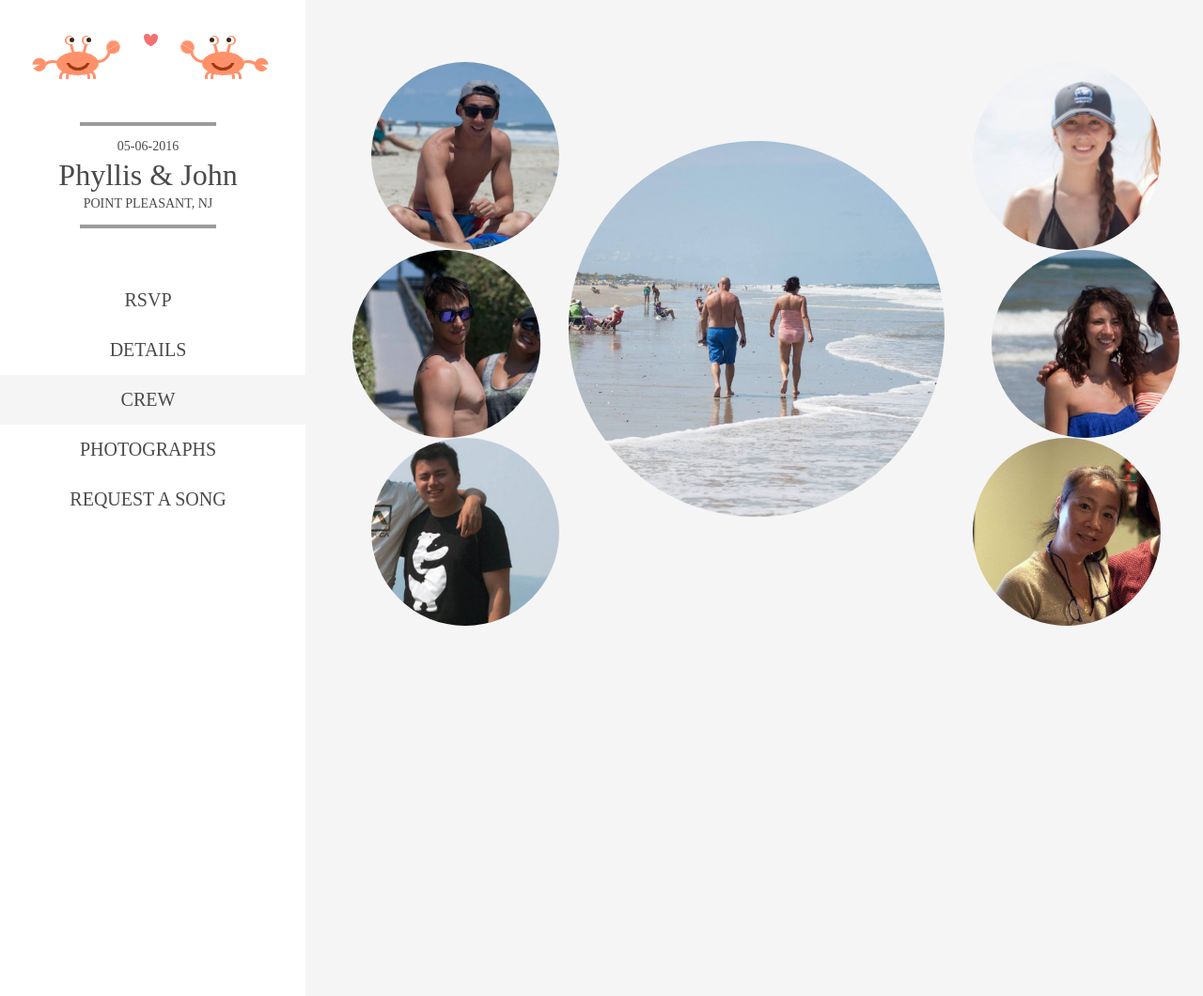
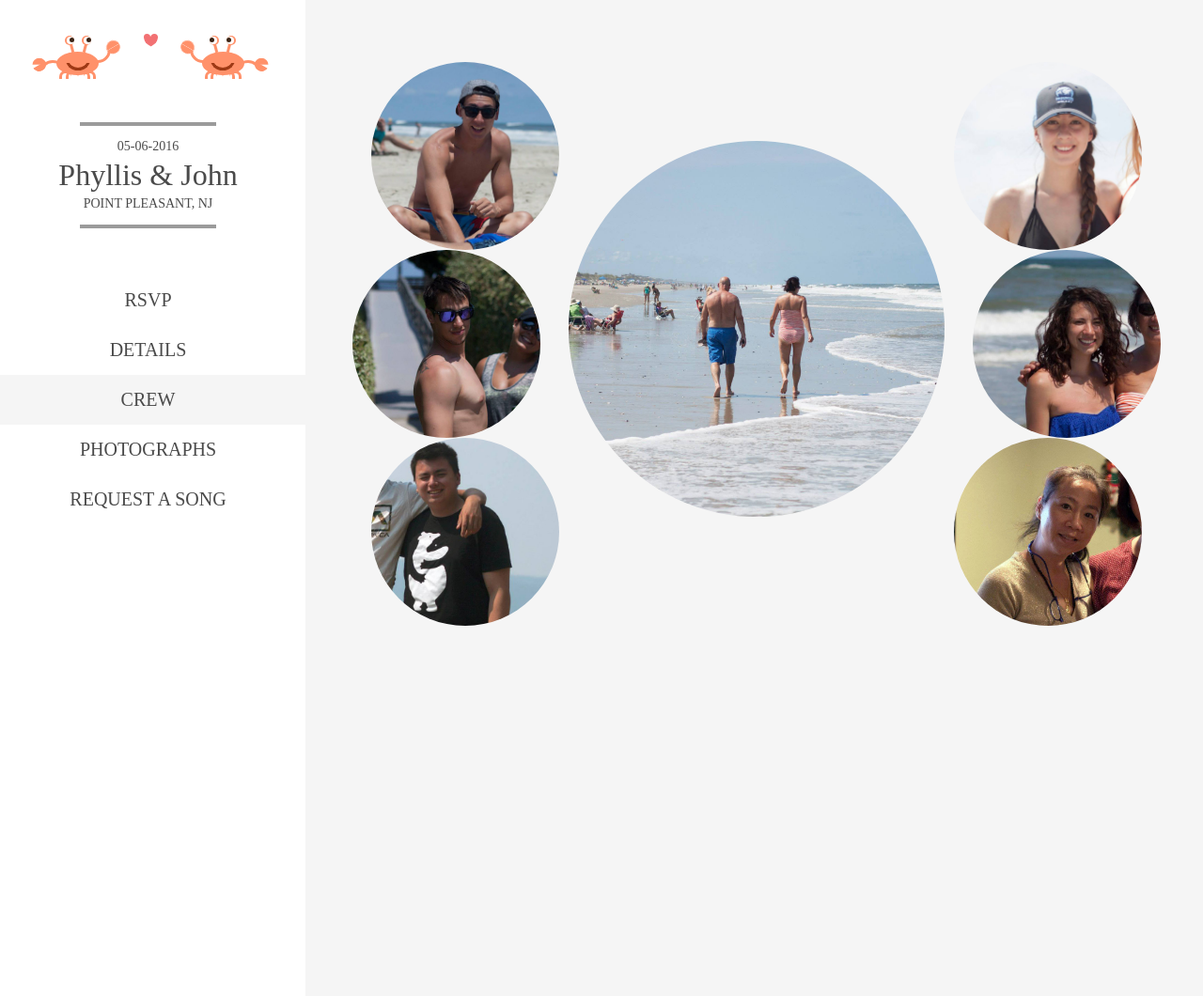
Before and after one commit to phyllisandjohn/phyllisandjohn.github.io, a Jekyll site: the page crew/index.html, which Jekyll copies as it is, in a window 1280 px wide. Shown: the whole page at 94% size. Built offline with Jekyll 4.4.1, drawn with Linux system fonts in a browser that asks for light colours.

Commit message:
Update crew.css

```diff
--- a/css/crew.css
+++ b/css/crew.css
@@ -79,7 +79,7 @@
 }
 
 .bride {
-  margin-left: -40px;
+  margin-left: -60px;
 }
 
 .together {
```
